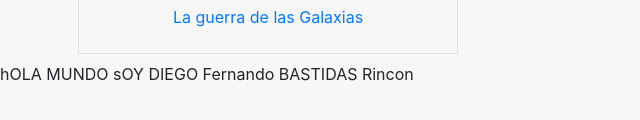
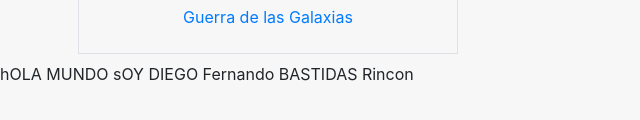
Before and after one commit to Kerberos72/Wikiguerra, a plain HTML site: page index.html in a window 1280 px wide. Shown: the part 596-716 px from the top of the page, 0-640 px from the left. Drawn offline with Linux system fonts and the light colour scheme.

Commit message:
corregui titulo guerra

```diff
--- a/index.html
+++ b/index.html
@@ -44,7 +44,7 @@
 					<img src="Images/galaxia.jpg">
 				</div>
 				<div class="my-2">
-					<a href="Pages/WWII.html">La guerra de las Galaxias</a>
+					<a href="Pages/WWII.html">Guerra de las Galaxias</a>
 				</div>
 			</div>
 		</div>
```
